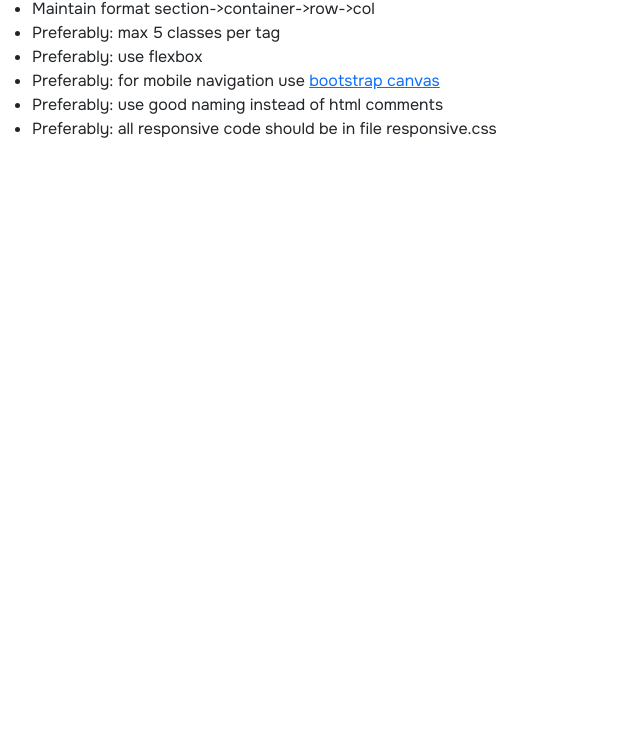
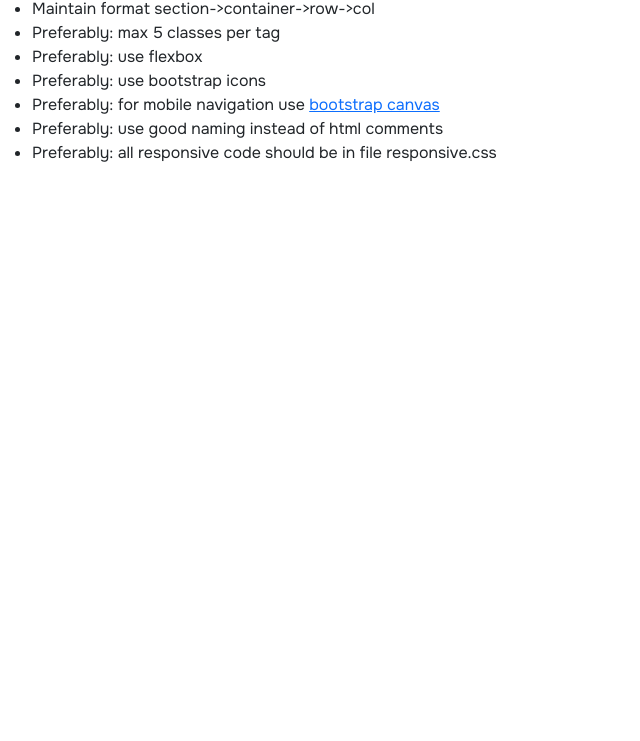
Before and after one commit to danielungureany/template, a plain HTML site: page index.html in a window 1280 px wide. Shown: the part 59-800 px from the top of the page, without its empty margins (0-640 px from the left). Drawn offline with Linux system fonts and the light colour scheme.

Commit message:
template commit

```diff
--- a/index.html
+++ b/index.html
@@ -18,6 +18,7 @@
     <li>Maintain format section->container->row->col</li>
     <li>Preferably: max 5 classes per tag</li>
     <li>Preferably: use flexbox</li>
+    <li>Preferably: use bootstrap icons</li>
     <li>Preferably: for mobile navigation use <a href="https://getbootstrap.com/docs/5.3/components/navbar/#offcanvas" target="_blank">bootstrap canvas</a></li>
     <li>Preferably: use good naming instead of html comments</li>
     <li>Preferably: all responsive code should be in file responsive.css</li>
```
